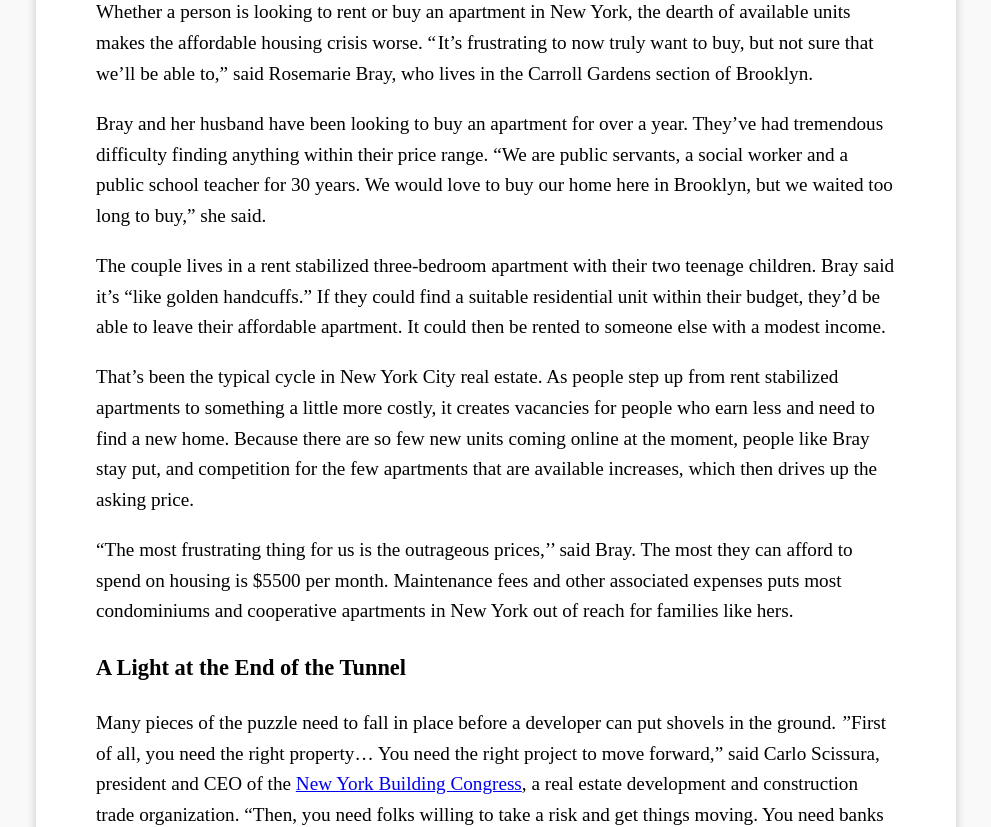
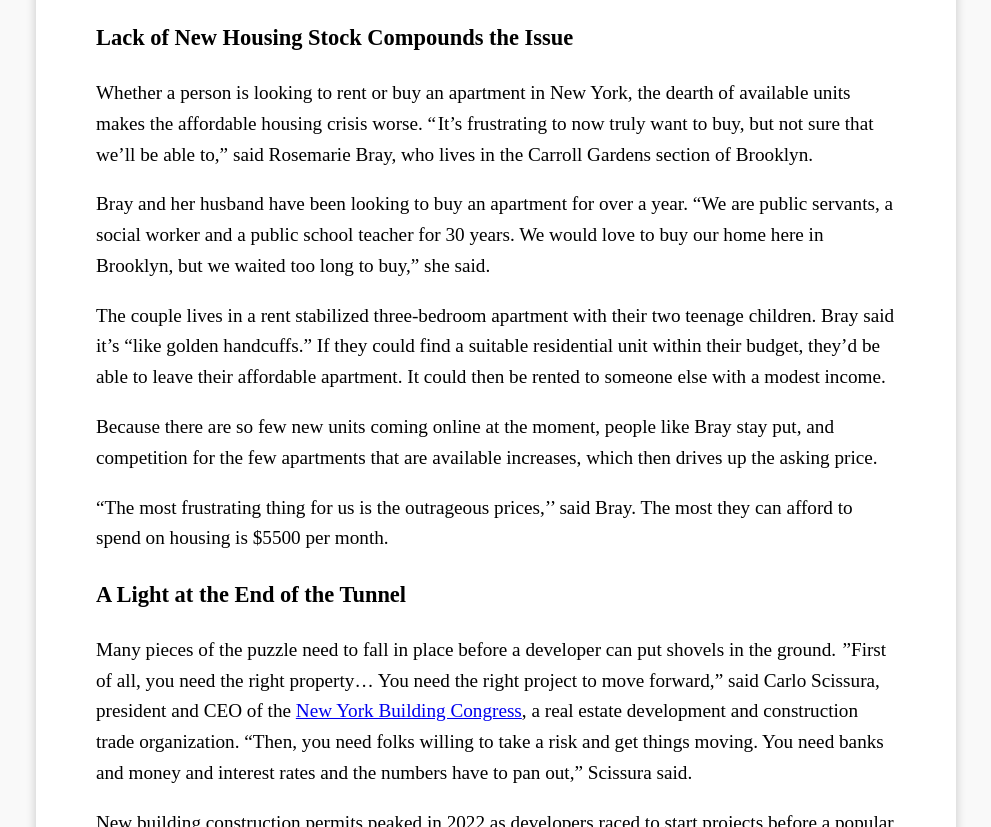
Before and after one commit to skastenbaum/DataStory_Assignment, a plain HTML site: page index.html in a window 1280 px wide. Shown: the part 2314-3141 px from the top of the page, without its empty margins (144-1135 px from the left). Drawn offline with Linux system fonts and the light colour scheme.

Commit message:
Update index.html
Made some edits to the section with quotes from Rosemarie Bray, cutting down the world count.

Added additional data points showing Brooklyn leading the five boroughs in new building permits

```diff
--- a/index.html
+++ b/index.html
@@ -36,6 +36,8 @@
             <p>Analysis of
                 <a href="https://data.cityofnewyork.us/Housing-Development/DOB-Permit-Issuance/ipu4-2q9a/about_data">Department of Buildings data</a> shows that new building permits continued to fall during the first quarter of 2025.  From January 1 to March 31, only 582 new building permits were issued by the city agency. That’s down from 768 in during the first quarter of 2024 and 1,293 during the same period in 2023. The most recent peak was in 2022, when nearly 2000 new building permits were issued during the first quarter of the year.</p>
 
+            <p>Brooklyn led the five boroughs three years in a row, with 515 new building permits issued in the first quarter of 2023, 275 in Q1 2024 and 237 in Q1 2025.</p>
+
         <div class="map-container">
                 <div id="datawrapper-vis">
                     <iframe title="New Building Permits 1st Quarter 2022-2025  " aria-label="Column Chart" id="datawrapper-chart-U4NVL" src="https://datawrapper.dwcdn.net/U4NVL/1/" scrolling="no" frameborder="0" style="width: 0; min-width: 100% !important; border: none;" height="588" data-external="1"></iframe><script type="text/javascript">!function(){"use strict";window.addEventListener("message",(function(a){if(void 0!==a.data["datawrapper-height"]){var e=document.querySelectorAll("iframe");for(var t in a.data["datawrapper-height"])for(var r,i=0;r=e[i];i++)if(r.contentWindow===a.source){var d=a.data["datawrapper-height"][t]+"px";r.style.height=d}}}))}();
@@ -52,7 +54,7 @@
     </h3>
 
 
-            <p>“ You see almost no market rate housing getting built today,” said Mehul Patel, a veteran real estate executive and former chief of staff at Empire State Development, New York State’s economic development agency. </p>
+            <p>“You see almost no market rate housing getting built today,” said Mehul Patel, a veteran real estate executive and former chief of staff at Empire State Development, New York State’s economic development agency. </p>
 
             <p>While the demand exists, Patel said market forces, especially high interest rates for financing, make it challenging for private developers to reach their target profit margins on new construction. “ You're putting all of this money at risk to move ahead and then get the return at the end,” said Patel. ”But the return on investment is less of a guarantee at the moment. It’s a big risk.”
             </p>
@@ -70,13 +72,13 @@
 
             <p>Whether a person is looking to rent or buy an apartment in New York, the dearth of available units makes the affordable housing crisis worse. “ It’s frustrating to now truly want to buy, but not sure that we’ll be able to,” said Rosemarie Bray, who lives in the Carroll Gardens section of Brooklyn.</p>
 
-            <p>Bray and her husband have been looking to buy an apartment for over a year. They’ve had tremendous difficulty finding anything within their price range. “We are public servants, a social worker and a public school teacher for 30 years. We would love to buy our home here in Brooklyn, but we waited too long to buy,” she said.</p>
+            <p>Bray and her husband have been looking to buy an apartment for over a year. “We are public servants, a social worker and a public school teacher for 30 years. We would love to buy our home here in Brooklyn, but we waited too long to buy,” she said.</p>
 
             <p>The couple lives in a rent stabilized three-bedroom apartment with their two teenage children. Bray said it’s “like golden handcuffs.” If they could find a suitable residential unit within their budget, they’d be able to leave their affordable apartment. It could then be rented to someone else with a modest income.</p>
 
-            <p>That’s been the typical cycle in New York City real estate. As people step up from rent stabilized apartments to something a little more costly, it creates vacancies for people who earn less and need to find a new home. Because there are so few new units coming online at the moment, people like Bray stay put, and competition for the few apartments that are available increases, which then drives up the asking price.</p>
+            <p>Because there are so few new units coming online at the moment, people like Bray stay put, and competition for the few apartments that are available increases, which then drives up the asking price.</p>
 
-            <p>“The most frustrating thing for us is the outrageous prices,’’ said Bray. The most they can afford to spend on housing is $5500 per month. Maintenance fees and other associated expenses puts most condominiums and cooperative apartments in New York out of reach for families like hers.</p>
+            <p>“The most frustrating thing for us is the outrageous prices,’’ said Bray. The most they can afford to spend on housing is $5500 per month.</p>
 
     <h3>
         <p><strong>
```
